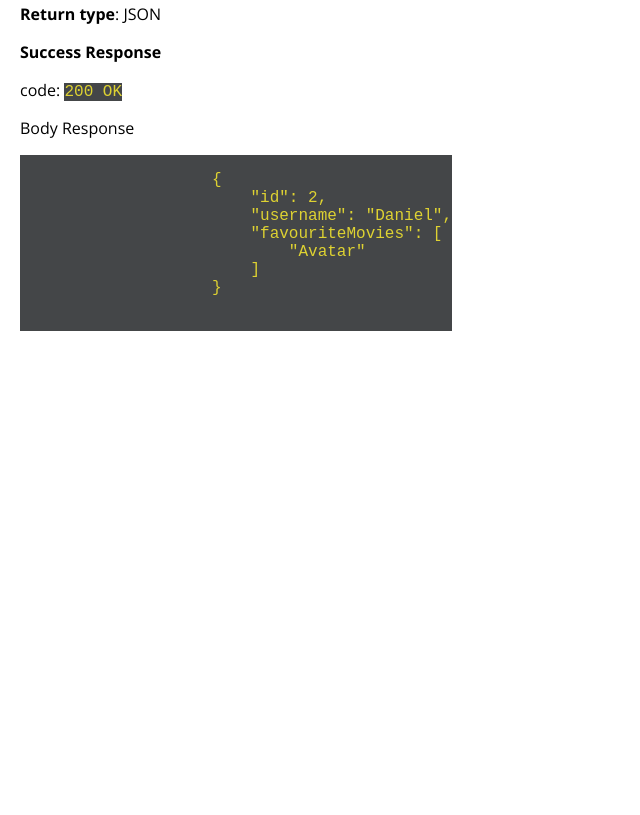
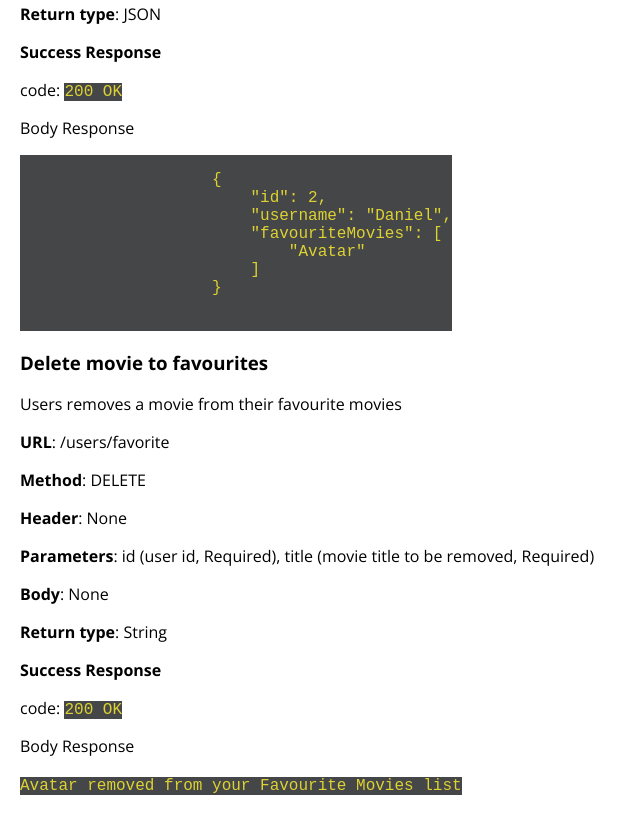
Before and after one commit to Mezekr/MeziFlix-app, a website: page public/documentation.html in a window 1280 px wide. Shown: the part 7651-8466 px from the top of the page, without its empty margins (0-640 px from the left). Before the commit the page ends 8002 px from the top, so only its background shows below. Drawn offline with nearby package versions, Linux system fonts and the light colour scheme.

Commit message:
add doc to delete movie from fav movies

```diff
--- a/public/documentation.html
+++ b/public/documentation.html
@@ -405,6 +405,23 @@
                 </pre>
                 </code>
             </div>
+            <div>
+                <h3>Delete movie to favourites</h3>
+                <p>Users removes a movie from their favourite movies </p>
+                <p><strong>URL</strong>: /users/favorite</p>
+                <p><strong>Method</strong>: DELETE</p>
+                <p><strong>Header</strong>: None </p>
+                <p><strong>Parameters</strong>: id (user id, Required), title
+                    (movie title to be removed, Required)
+                </p>
+                <p><strong>Body</strong>: None </p>
+                <p><strong>Return type</strong>: String </p>
+                <p><strong>Success Response</strong></p>
+                <p>code: <code> 200 OK</code></p>
+                <p>Body Response</p>
+                <code>Avatar removed from your Favourite Movies list</code>
+            </div>
+
         </div>
     </main>
     <footer></footer>
```
